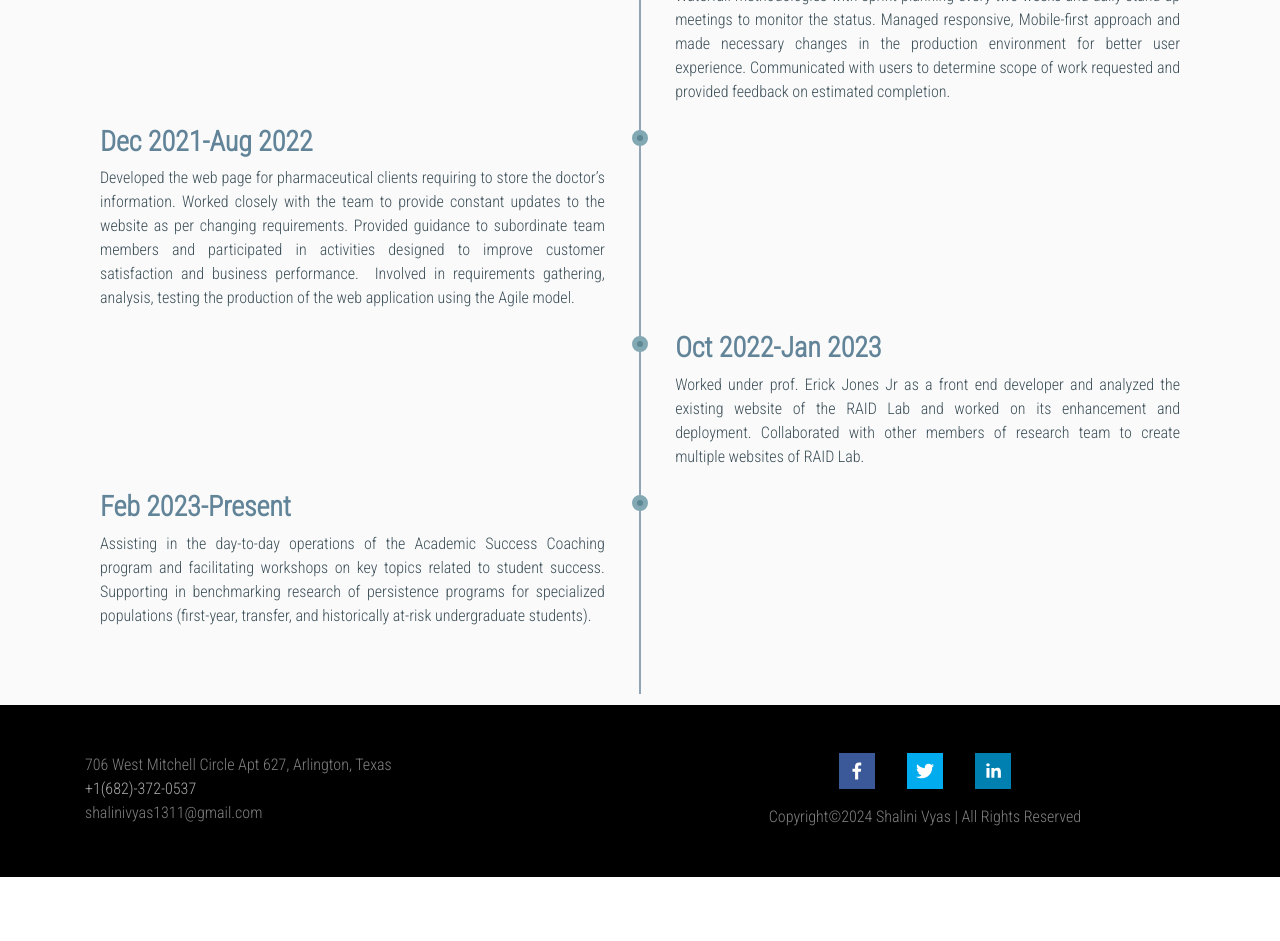
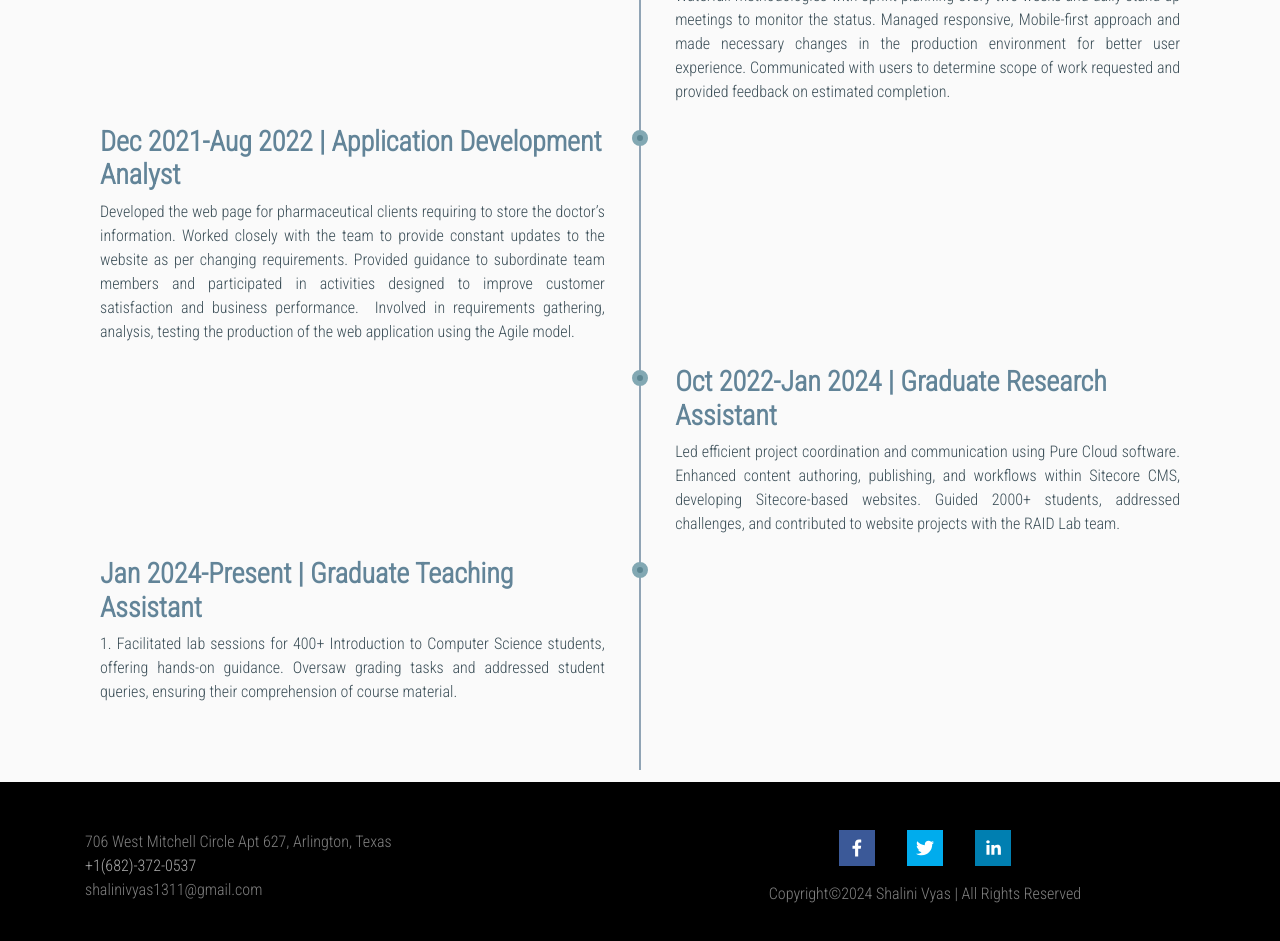
Before and after one commit to shalinivyas/website, a React (Create React App) app: page / in a window 1280 px wide. Shown: the part 2400-3341 px from the top of the page. Before the commit the page ends 3277 px from the top, so only its background shows below. Built offline with nearby package versions, Linux system fonts and the light colour scheme.

Commit message:
second commit

```diff
--- a/src/components/Experience.js
+++ b/src/components/Experience.js
@@ -10,7 +10,7 @@ const Experience = () => {
         <div className="timeline-block timeline-block-right">
           <div className="marker"></div>
           <div className="timeline-content">
-            <h3>Jun 2019-Nov 2021</h3>
+            <h3>Jun 2019-Nov 2021 | Software Engineer</h3>
             <p className="content">Enhanced the Web page’s performance for faster loading and browsing including cross-browser compatibility and used BrowserStack for unit testing to ensure quality work.  Evaluated UI designs for technical feasibility and modified the implemented functionality to improve performance and provided an organized workflow using a project management tool. Worked on Jira tool to solve and report the bugs for existing websites and ensure efficient web development by supporting developers while resolving website performance issues. Followed Waterfall methodologies with sprint planning every two weeks and daily stand-up meetings to monitor the status. Managed responsive, Mobile-first approach and made necessary changes in the production environment for better user experience. Communicated with users to determine scope of work requested and provided feedback on estimated completion.
             </p>
           </div>
@@ -19,7 +19,7 @@ const Experience = () => {
         <div className="timeline-block timeline-block-left">
           <div className="marker"></div>
           <div className="timeline-content">
-            <h3>Dec 2021-Aug 2022</h3>
+            <h3>Dec 2021-Aug 2022 | Application Development Analyst</h3>
             <p className="content">Developed the web page for pharmaceutical clients requiring to store the doctor’s information.  Worked closely with the team to provide constant updates to the website as per changing requirements. Provided guidance to subordinate team members and participated in activities designed to improve customer satisfaction and business performance.  Involved in requirements gathering, analysis, testing the production of the web application using the Agile model. </p>
           </div>
         </div>
@@ -27,8 +27,8 @@ const Experience = () => {
         <div className="timeline-block timeline-block-right">
           <div className="marker"></div>
           <div className="timeline-content">
-            <h3>Oct 2022-Jan 2023</h3>
-            <p className="content">Worked under prof. Erick Jones Jr as a front end developer and analyzed the existing website of the RAID Lab and worked on its enhancement and deployment. Collaborated with other members of research team to create multiple websites of RAID Lab.
+            <h3>Oct 2022-Jan 2024 | Graduate Research Assistant</h3>
+            <p className="content">Led efficient project coordination and communication using Pure Cloud software. Enhanced content authoring, publishing, and workflows within Sitecore CMS, developing Sitecore-based websites. Guided 2000+ students, addressed challenges, and contributed to website projects with the RAID Lab team.
             </p>
           </div>
         </div>
@@ -37,10 +37,8 @@ const Experience = () => {
         <div className="timeline-block timeline-block-left">
           <div className="marker"></div>
           <div className="timeline-content">
-            <h3>Feb 2023-Present</h3>
-            <p className="content">Assisting in the day-to-day operations of the Academic Success Coaching program and facilitating
-workshops on key topics related to student success. Supporting in benchmarking research of persistence programs for specialized populations (first-year,
-transfer, and historically at-risk undergraduate students).</p>
+            <h3>Jan 2024-Present | Graduate Teaching Assistant</h3>
+            <p className="content">1. Facilitated lab sessions for 400+ Introduction to Computer Science students, offering hands-on guidance. Oversaw grading tasks and addressed student queries, ensuring their comprehension of course material. </p>
           </div>
         </div>
         {/* - */}
```
